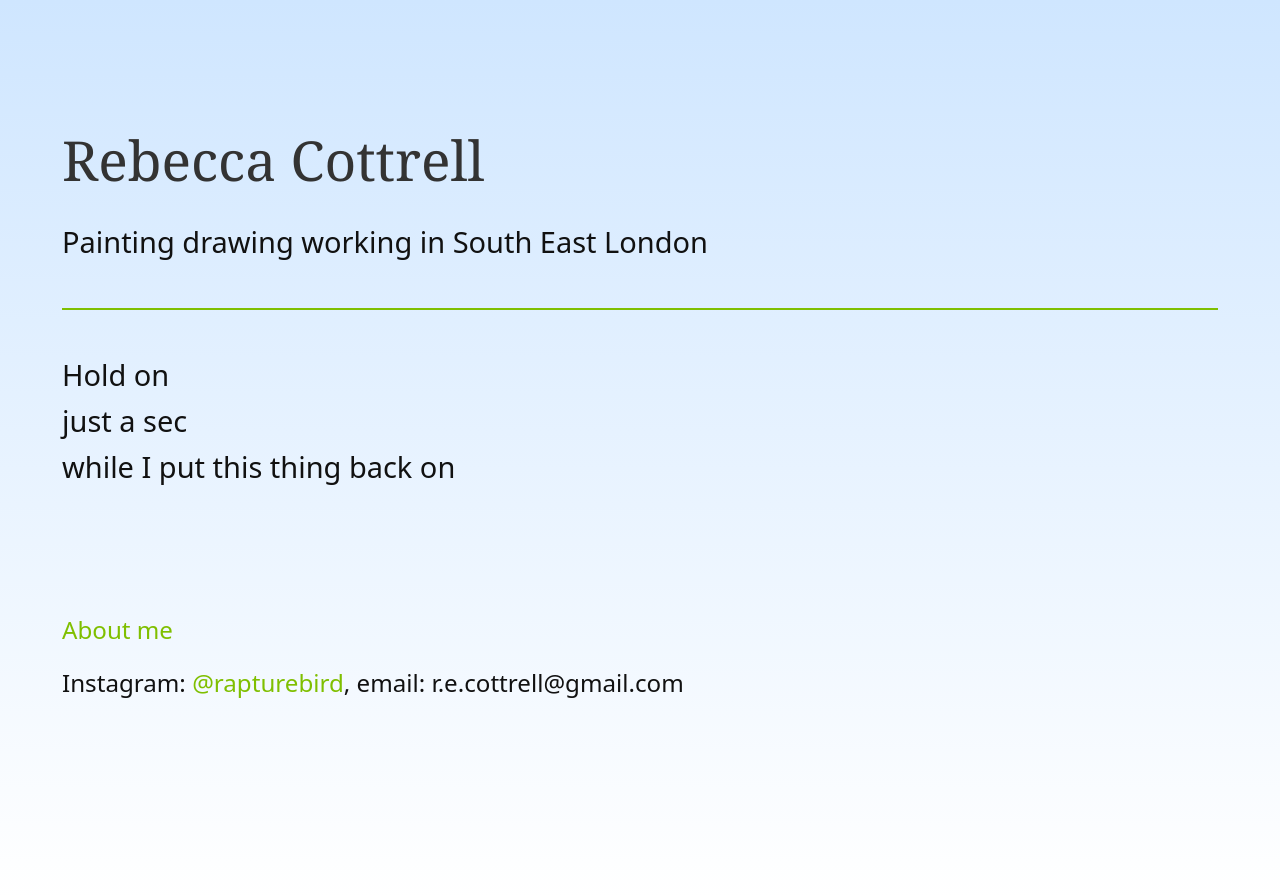
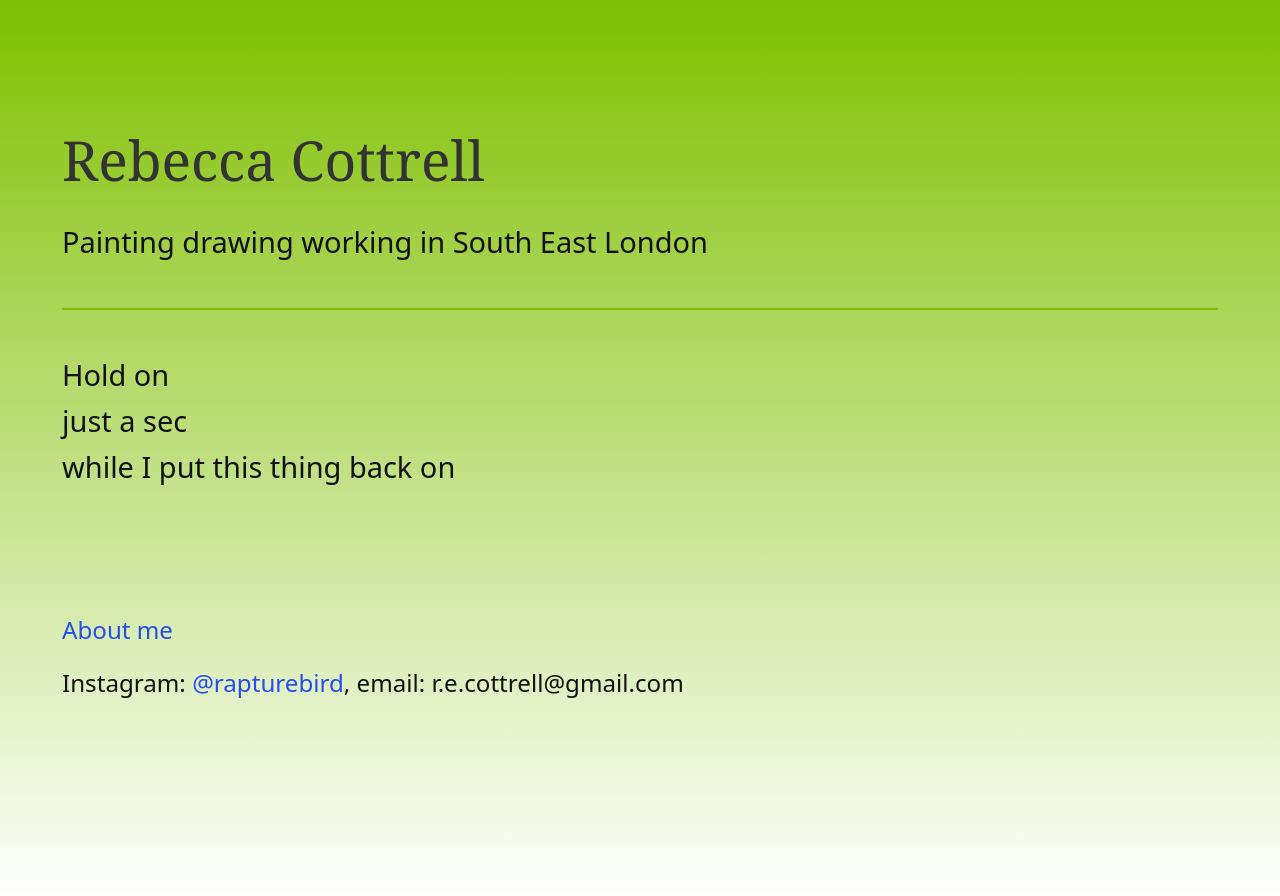
Before and after one commit to rivalee/rivalee.github.io, a Jekyll site: the page built from index.html, in a window 1280 px wide. Shown: the top 896 px of the page. Built offline with Jekyll 4.4.1, drawn with Linux system fonts in a browser that asks for light colours; some web fonts are replaced.

Commit message:
Revert link colors and update background gradient to lime green
- Revert links back to default blue color
- Change background gradient from pale blue to lime green (#7FBF00)
- Gradient now goes from lime green at top to white at bottom
- Provides more visual personality while maintaining link accessibility

Co-authored-by: Copilot <223556219+Copilot@users.noreply.github.com>

```diff
--- a/_sass/minima/custom-styles.scss
+++ b/_sass/minima/custom-styles.scss
@@ -2,18 +2,6 @@
 html, body {
   text-align: left;
   background: #f7fbff !important;
-}
-
-a {
-  color: #7FBF00;
-}
-
-a:visited {
-  color: darken(#7FBF00, 15%);
-}
-
-a:hover {
-  color: darken(#7FBF00, 25%);
 }
 
 body {
@@ -29,7 +17,7 @@ h1, h2, h3 {
 
 body.about-page,
 body.index-page {
-  background: linear-gradient(180deg, #cfe6ff 0%, #ffffff 100%) !important;
+  background: linear-gradient(180deg, #7FBF00 0%, #ffffff 100%) !important;
 }
 
 hr {
```
